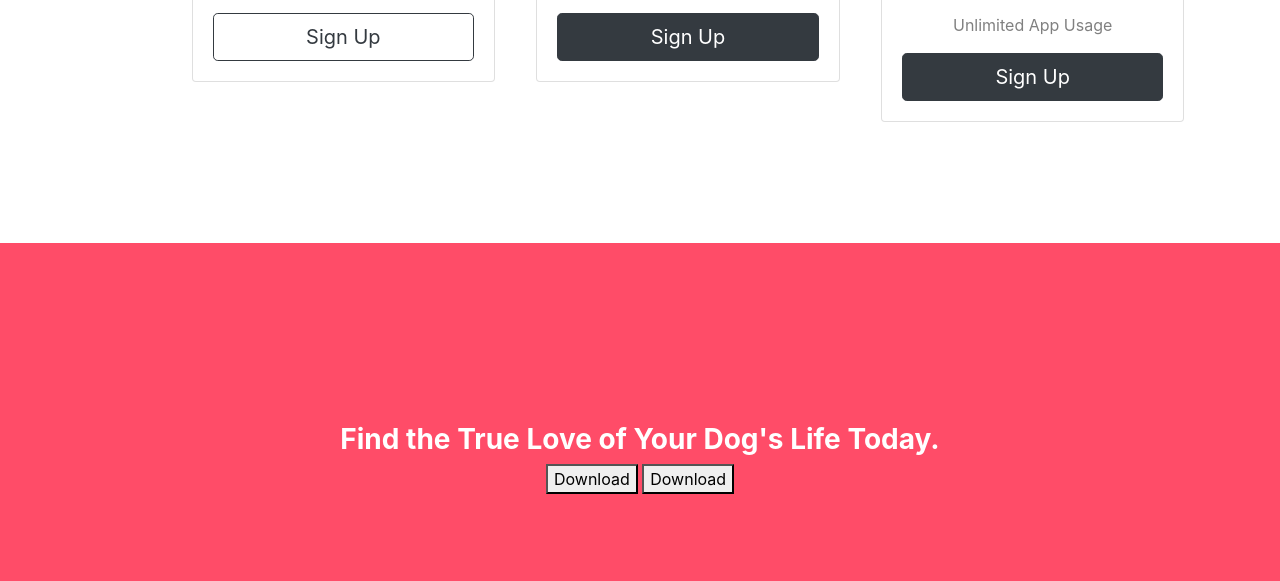
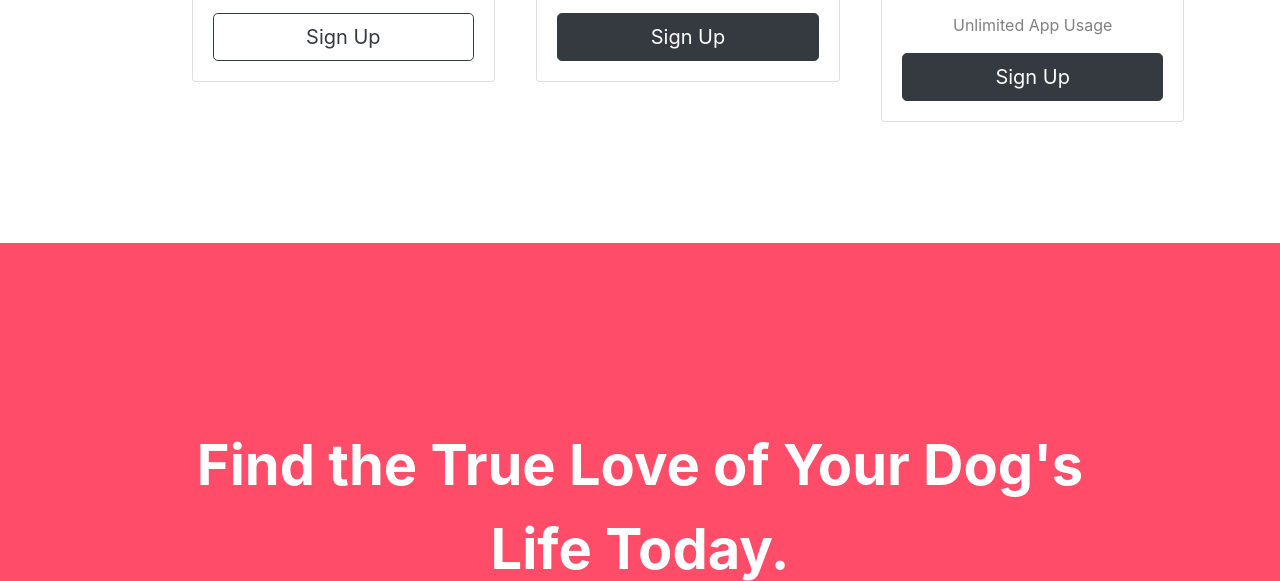
Before and after one commit to Sneha-Mittal88293/WEB-DEVELOPMENT, a plain HTML site: page Tindog/index.html in a window 1280 px wide. Shown: the part 2636-3217 px from the top of the page. Drawn offline with nearby package versions, Linux system fonts and the light colour scheme.

Commit message:
tindog front page

```diff
--- a/Tindog/index.html
+++ b/Tindog/index.html
@@ -191,9 +191,9 @@
 
   <section id="cta">
 
-    <h3>Find the True Love of Your Dog's Life Today.</h3>
-    <button type="button">Download</button>
-    <button type="button">Download</button>
+    <h3 class="cta-heading">Find the True Love of Your Dog's Life Today.</h3>
+    <button  type="button" class="btn btn-dark btn-lg download-button "><i class="fab fa-apple"></i>Download</button>
+    <button  type="button" class="btn btn-outline-light btn-lg download-button "><i class="fab fa-google-play"></i>Download</button>
 
   </section>
 
```
